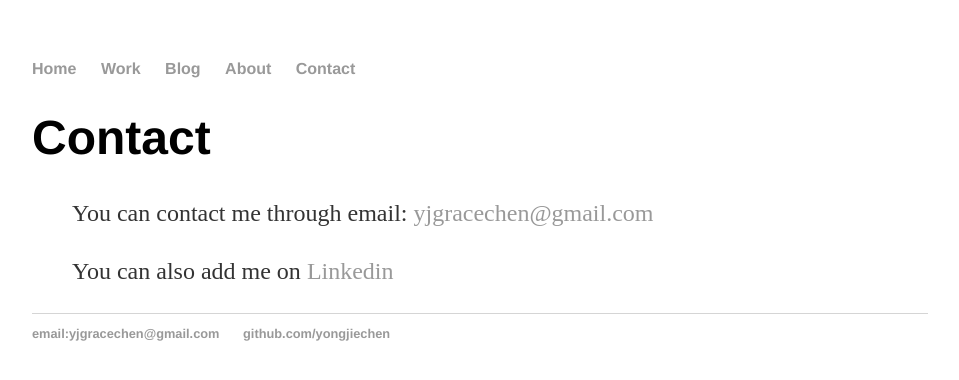
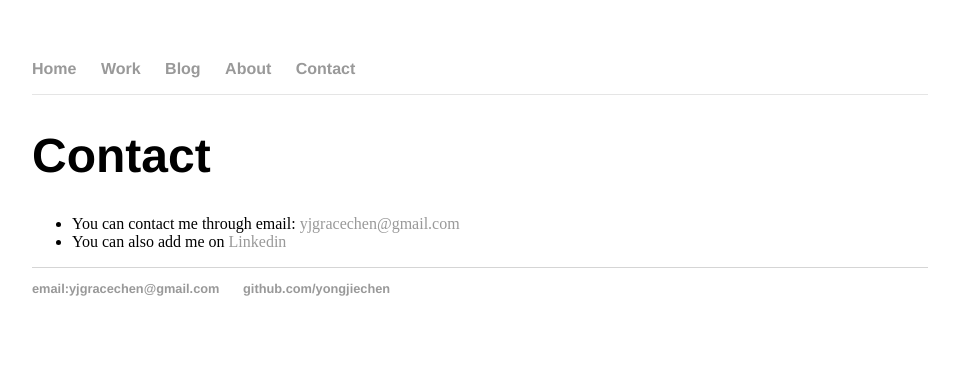
Before and after one commit to yjgracechen/yjgracechen.github.io, a Jekyll site: the page built from contact.html, in a window 1280 px wide. Shown: the top 380 px of the page, without its empty margins (160-1119 px from the left). Built offline with Jekyll 4.4.1, drawn with Linux system fonts in a browser that asks for light colours.

Commit message:
Update contact.html

```diff
--- a/contact.html
+++ b/contact.html
@@ -2,13 +2,14 @@
 layout: default
 title: Contact
 ---
-<div class="blurb">
+	<hr class="style-six">
+  <div class="blurb">
 	<h1>Contact</h1>
-	<p><ul>
-		<p>You can contact me through email: <a href="mailto:yjgracechen@gmail.com"> yjgracechen@gmail.com </a></p>
-		<p> You can also add me on <a href="https://www.linkedin.com/profile/view?id=151542826&trk=nav_responsive_tab_profile_pic"> Linkedin</p>
-	</li>
-</ul>
-</p>
+	<ul>
+		<li>You can contact me through email: <a href="mailto:yjgracechen@gmail.com"> yjgracechen@gmail.com </a></li>
+		<li>You can also add me on <a href="https://www.linkedin.com/profile/view?id=151542826&trk=nav_responsive_tab_profile_pic"> Linkedin
+	         </li>
+        </ul>
+
 
 </div><!-- /.blurb -->
```
